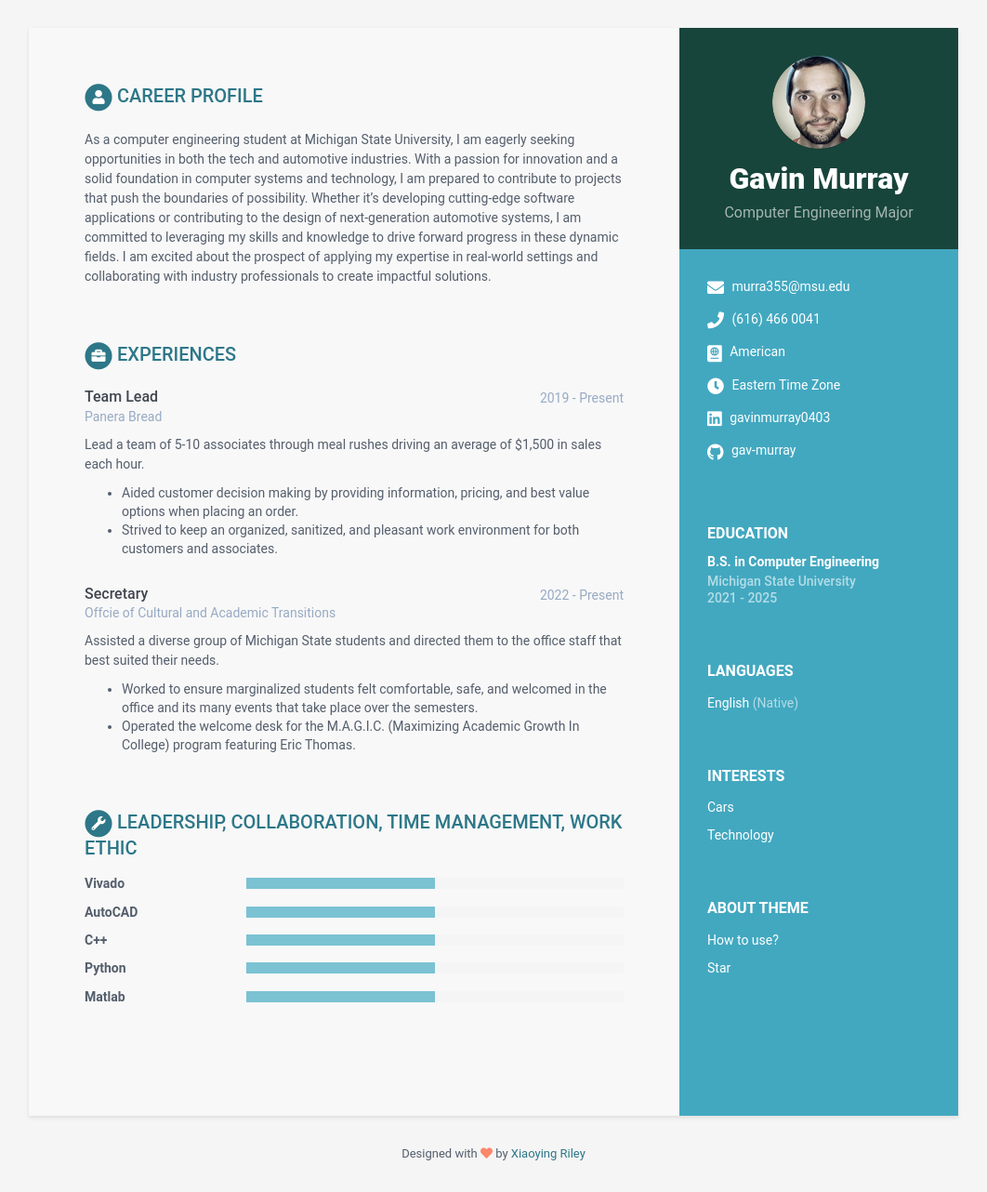
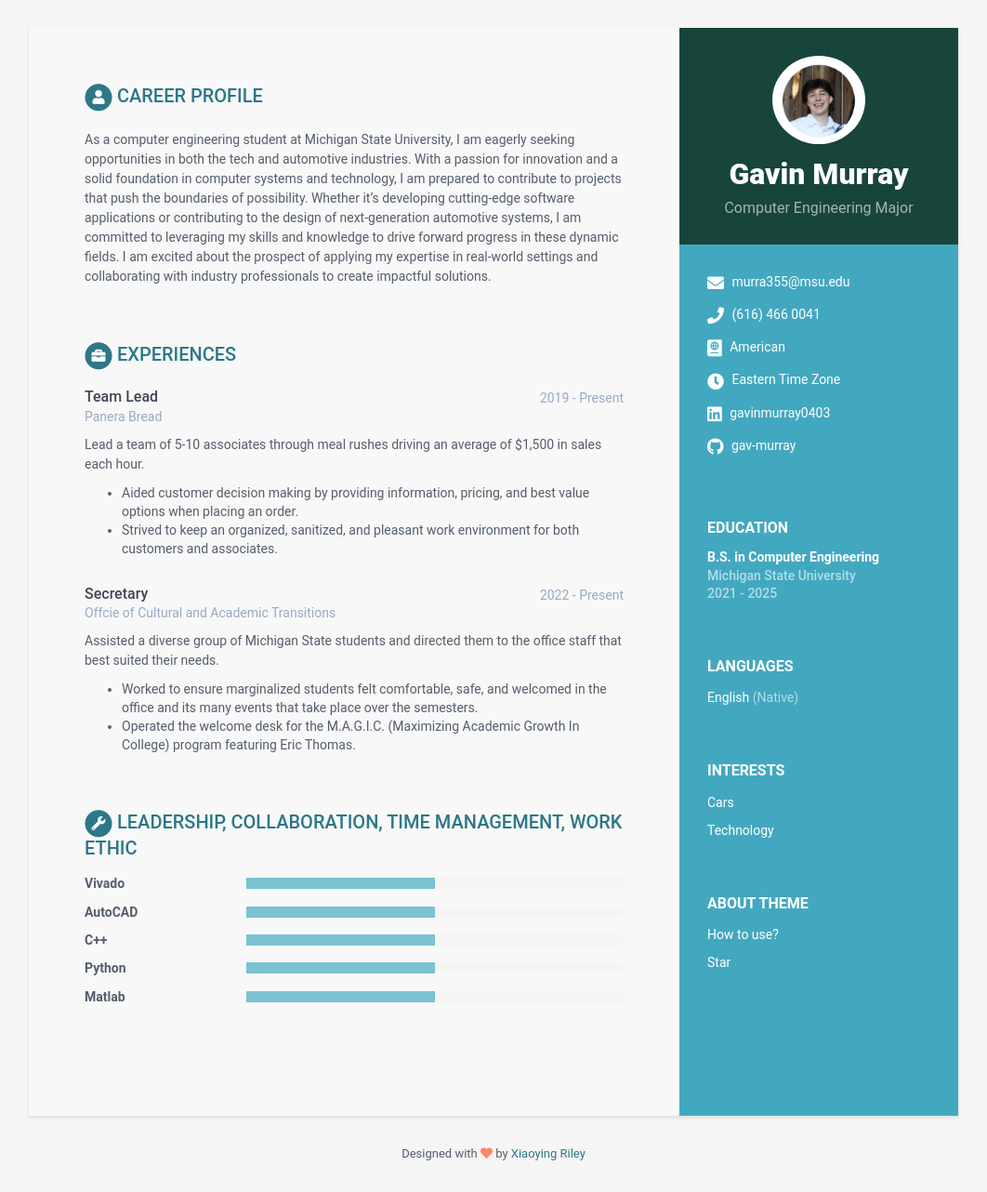
Before and after one commit to gav-murray/gav-murray.github.io, a Jekyll site: the page built from index.html, in a window 1280 px wide. Shown: the whole page at 93% size, without its empty margins (109-1171 px from the left). Built offline with Jekyll 4.4.1, drawn with Linux system fonts in a browser that asks for light colours.

Commit message:
Update sidebar.html

```diff
--- a/_includes/sidebar.html
+++ b/_includes/sidebar.html
@@ -4,7 +4,7 @@
   <div class="profile-container">
 
     {% if sidebar.avatar %}
-    <img class="avatar" src="{{ site.baseurl }}/assets/images/{{ sidebar.avatar }}" alt="profile picture" />
+    <img class="avatar" src="{{ site.baseurl }}/assets/images/pfp2024.png" alt="profile picture" />
     {% endif %}
 
     {% if sidebar.name %}
```
